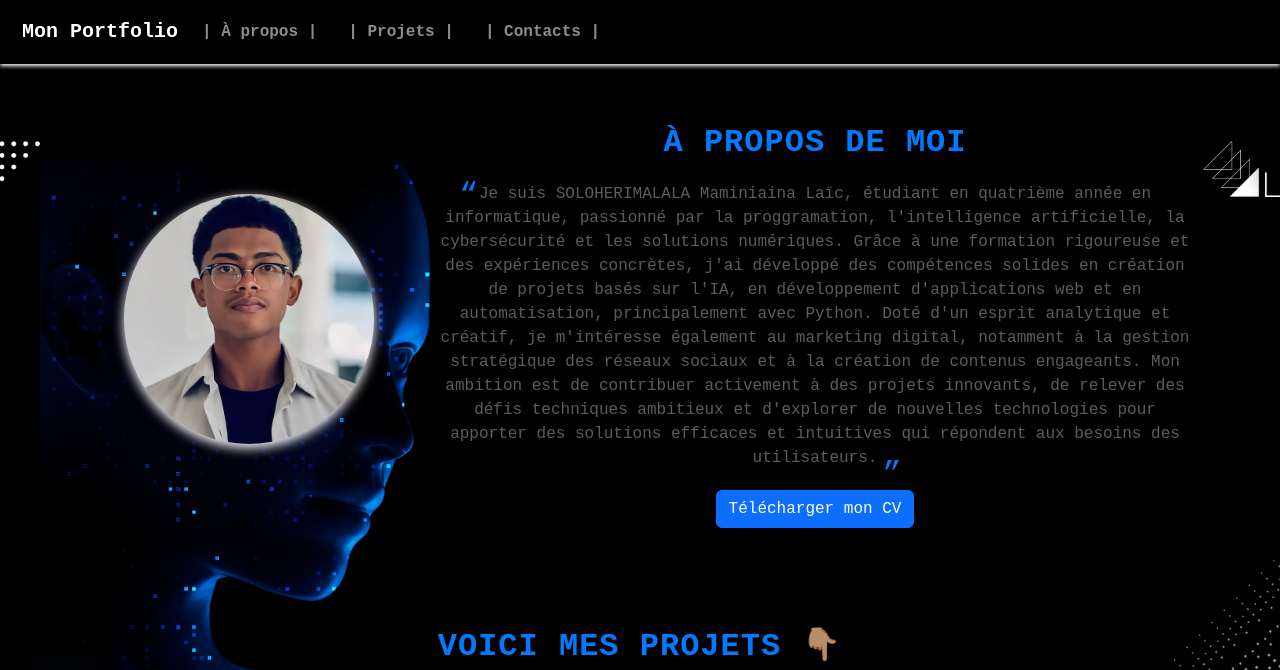
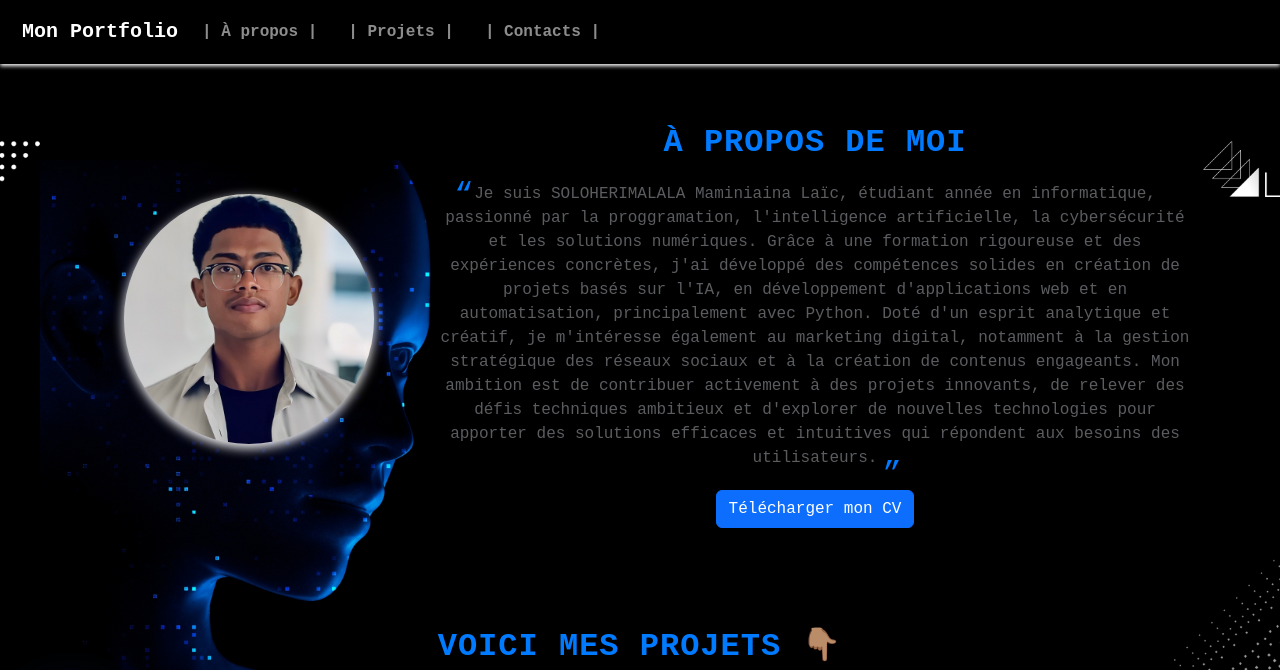
Before and after one commit to cailmaminiaina/Portfolio, a Flask app: page / in a window 1280 px wide. Shown: the top 670 px of the page. Run offline with Flask 3, Linux system fonts and the light colour scheme.

Commit message:
Update index.html

```diff
--- a/templates/index.html
+++ b/templates/index.html
@@ -9,7 +9,7 @@
         <div class="card1">
             <h2   data-aos="fade-up" data-aos-delay="2000">À propos de moi</h2>
             <p   data-aos="fade-up" data-aos-delay="2200">
-                Je suis SOLOHERIMALALA Maminiaina Laïc, étudiant en quatrième année en informatique, passionné par la proggramation, l'intelligence artificielle, la cybersécurité et les solutions numériques. Grâce à une formation rigoureuse et des expériences concrètes, j'ai développé des compétences solides en création de projets basés sur l'IA, en développement d'applications web et en automatisation, principalement avec Python.
+                Je suis SOLOHERIMALALA Maminiaina Laïc, étudiant année en informatique, passionné par la proggramation, l'intelligence artificielle, la cybersécurité et les solutions numériques. Grâce à une formation rigoureuse et des expériences concrètes, j'ai développé des compétences solides en création de projets basés sur l'IA, en développement d'applications web et en automatisation, principalement avec Python.
 
                 Doté d'un esprit analytique et créatif, je m'intéresse également au marketing digital, notamment à la gestion stratégique des réseaux sociaux et à la création de contenus engageants. Mon ambition est de contribuer activement à des projets innovants, de relever des défis techniques ambitieux et d'explorer de nouvelles technologies pour apporter des solutions efficaces et intuitives qui répondent aux besoins des utilisateurs.
             </p>
```
